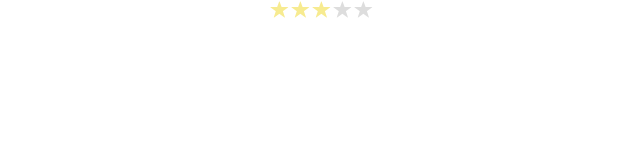
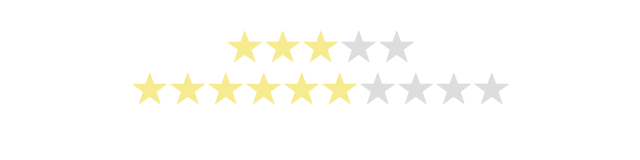
Before and after one commit to medhatdawoud/angular-rating, a website: page examples/test-rating.html in a window 1280 px wide. Shown: the whole page, without its empty margins (318-958 px from the left). Drawn offline with nearby package versions, Linux system fonts and the light colour scheme.

Commit message:
Enhance the styling of test example

```diff
--- a/examples/test-rating.html
+++ b/examples/test-rating.html
@@ -10,10 +10,16 @@
     <link rel="stylesheet" href="../bower_components/bootstrap/dist/css/bootstrap.min.css">
     <script src="../src/angular-rating.js"></script>
     <script src="test-rating.js"></script>
+    <style>
+        body {
+            padding: 30px;
+        }
+    </style>
 </head>
 
 <body>
-    <rating value="3" max="5" size="18px" color="RED"></rating>
+    <rating value="3" align="left" max="5" size="35px" color="#fde381"></rating>
+    <rating value="6" align="left" max="10" size="35px" color="#fde381"></rating>
 </body>
 
 </html>
```
